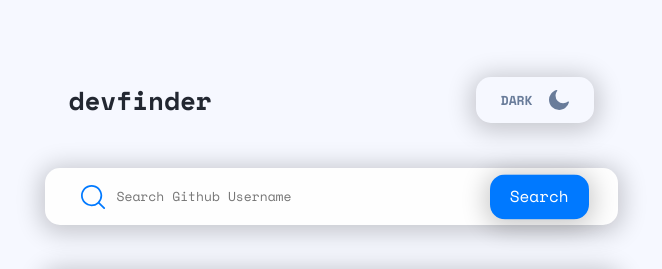
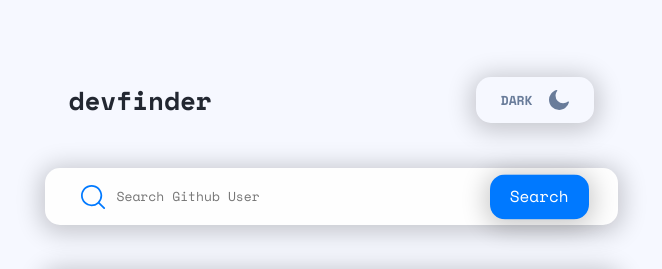
Before and after one commit to Hcmwebs/github-user-search, a React (Vite) app: page / in a window 1280 px wide. Shown: the top 269 px of the page, without its empty margins (309-971 px from the left). Built offline with nearby package versions, Linux system fonts and the light colour scheme.

Commit message:
adjusted the placeholder text
Signed-off-by: Heze <64218603+Hcmwebs@users.noreply.github.com>

```diff
--- a/src/components/Search.jsx
+++ b/src/components/Search.jsx
@@ -30,7 +30,7 @@ const Search = () => {
 					type='search'
 					aria-label='search'
 					name='user'
-					placeholder='Search Github Username'
+					placeholder='Search Github User'
 					value={user}
 					onChange={handleChange}
 				/>
@@ -65,7 +65,7 @@ const Wrapper = styled.form`
 		padding: 1rem 3rem;
 		border: none;
 		outline: none;
-		background-color:transparent;
+		background-color: transparent;
 		&:focus {
 			box-shadow: var(--boxShadow-2);
 		}
```
